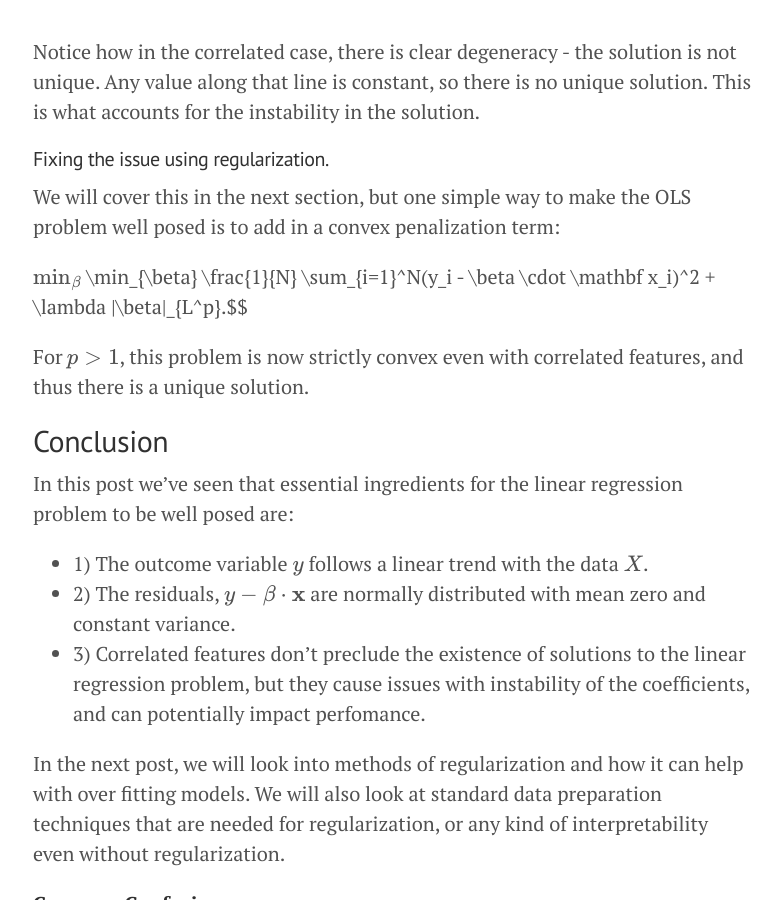
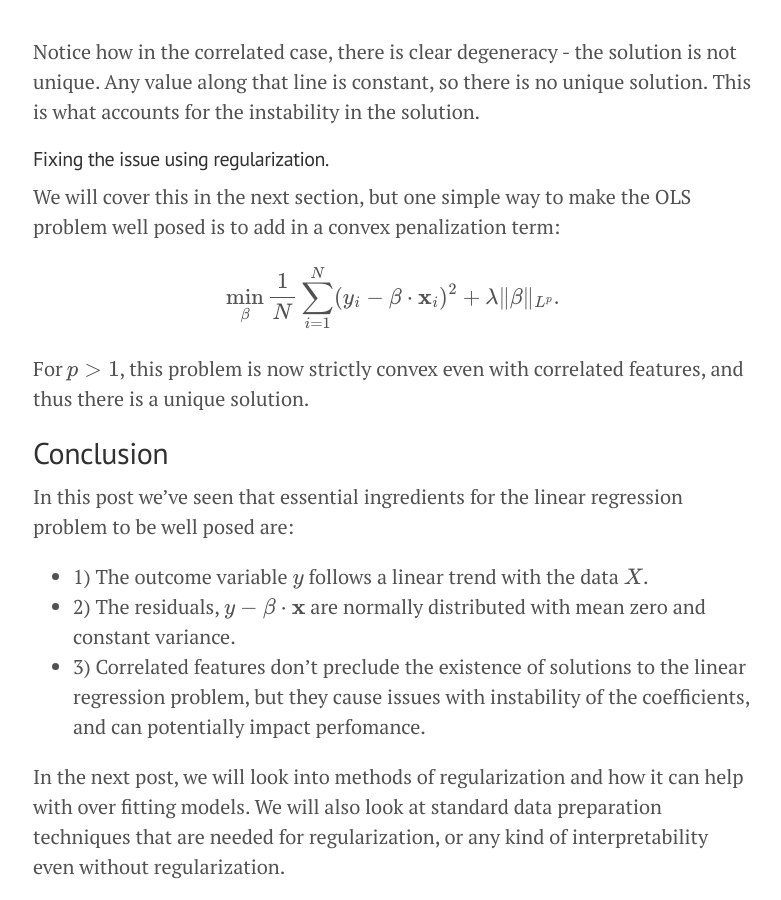
Before and after one commit to doriang102/doriang102.github.io, a Jekyll site: the page built from _posts/2017-07-04-Introduction-To-Regression.md, in a window 1280 px wide and 900 px high, scrolled down 11102 px. Shown: the whole window, without its empty margins (247-1028 px from the left). Built offline with Jekyll 4.4.1, drawn with Linux system fonts in a browser that asks for light colours; our own code applies the rules of GitHub Pages for plain Markdown files; formulas are drawn with MathJax 3.

Commit message:
Update 2017-07-04-Introduction-To-Regression.md

```diff
--- a/_posts/2017-07-04-Introduction-To-Regression.md
+++ b/_posts/2017-07-04-Introduction-To-Regression.md
@@ -289,7 +289,7 @@ Notice how in the correlated case, there is clear degeneracy - the solution is n
 We will cover this in the next section, but one simple way to make the OLS problem well posed is to add in a convex penalization term:
 
 
-$$\min_{\beta} $$ \min_{\beta} \frac{1}{N} \sum_{i=1}^N(y_i - \beta \cdot \mathbf x_i)^2 + \lambda \|\beta\|_{L^p}.$$
+$$ \min_{\beta} \frac{1}{N} \sum_{i=1}^N(y_i - \beta \cdot \mathbf x_i)^2 + \lambda \|\beta\|_{L^p}.$$
 
 For $$p > 1$$, this problem is now strictly convex even with correlated features, and thus there is a unique solution.
 
```
